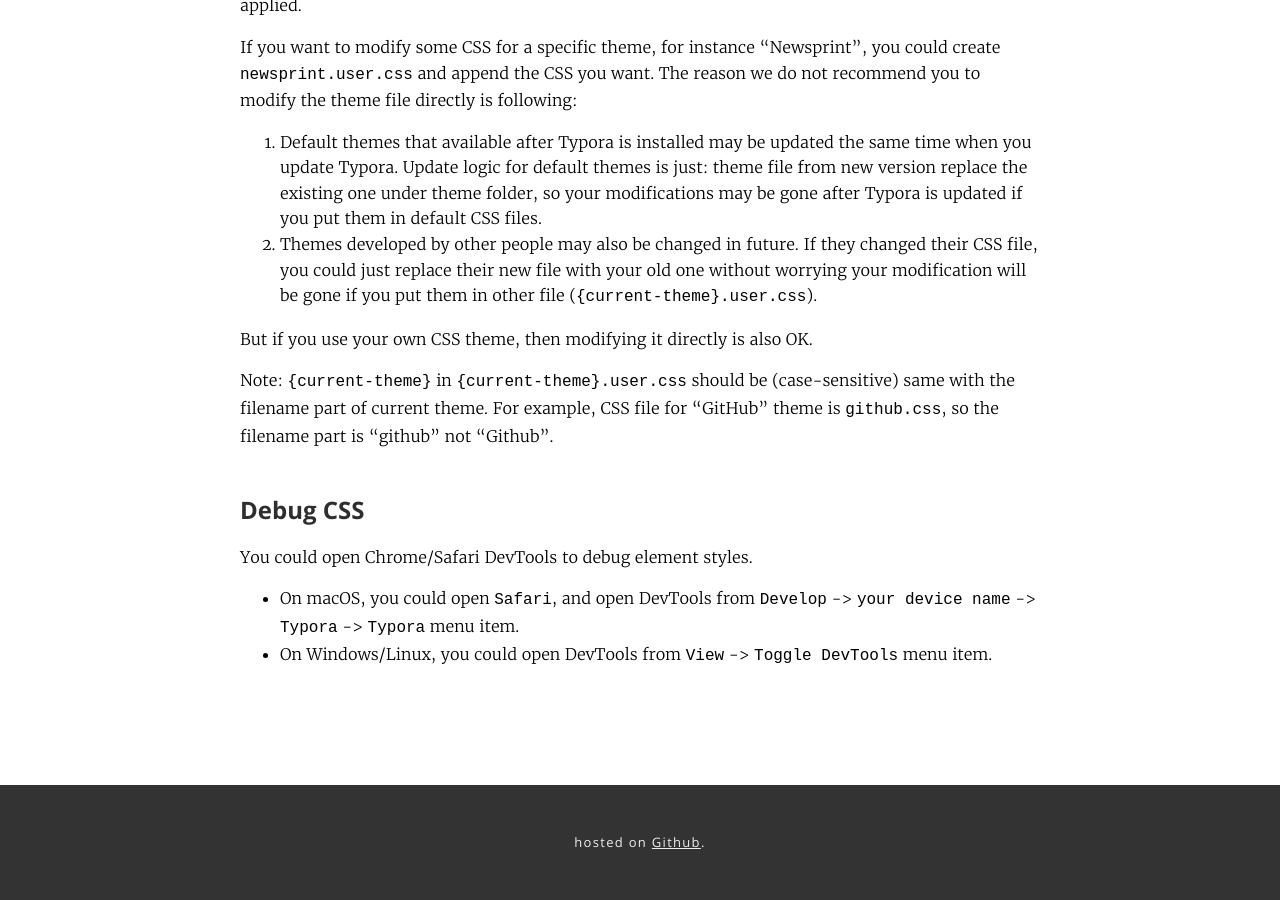
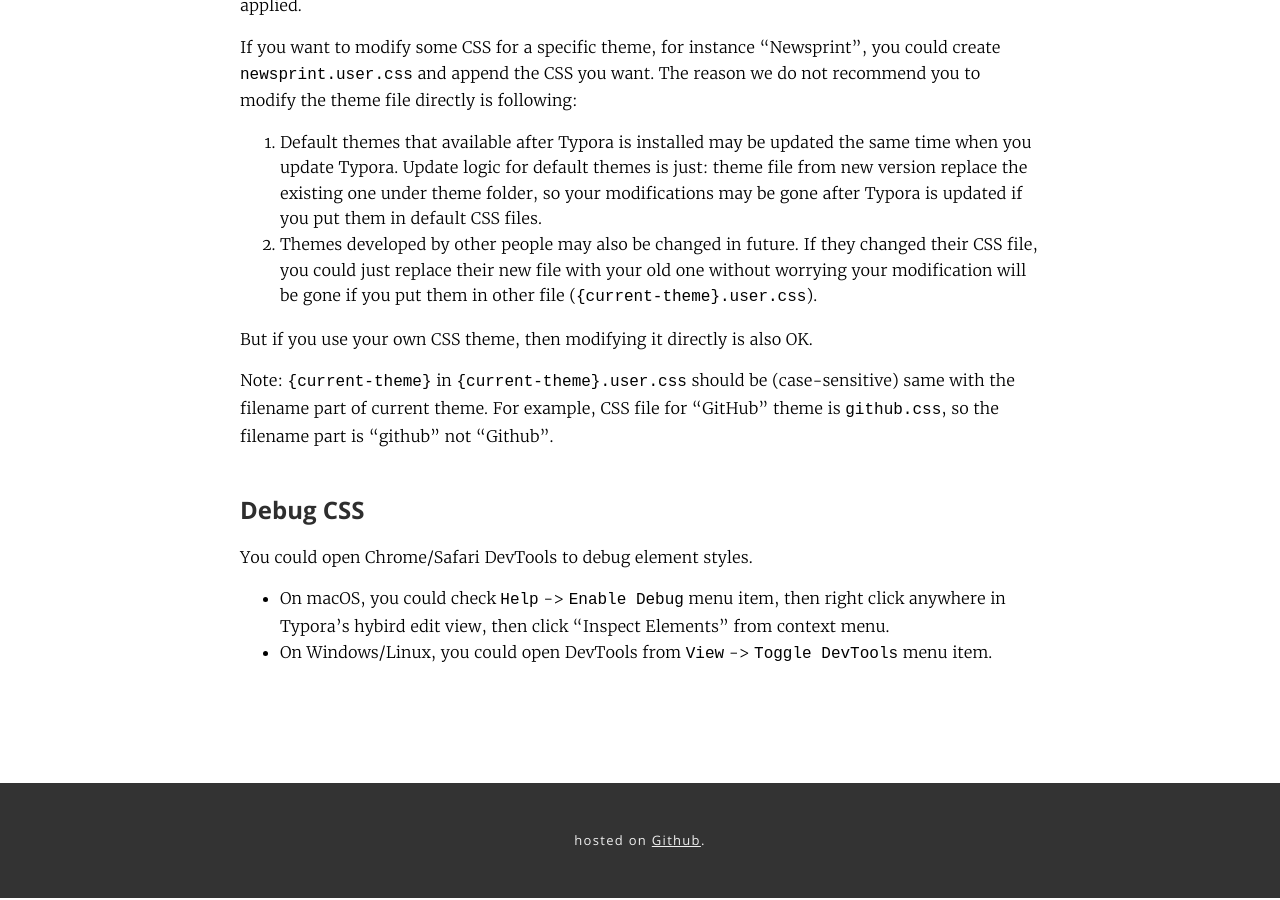
Before and after one commit to typora/support.typora.io, a Jekyll site: the page built from _posts/2016-06-25-Add Custom CSS.md, in a window 1280 px wide and 900 px high, scrolled down 1072 px. Built offline with Jekyll 4.4.1, drawn with Linux system fonts in a browser that asks for light colours; nearby versions of some CDN libraries; library files that are not in the unit come from our copies.

Commit message:
Update 2016-06-25-Add Custom CSS.md

```diff
--- a/_posts/2016-06-25-Add Custom CSS.md
+++ b/_posts/2016-06-25-Add Custom CSS.md
@@ -43,5 +43,5 @@ Note: `{current-theme}` in `{current-theme}.user.css` should be (case-sensitive)
 
 You could open Chrome/Safari DevTools to debug element styles.
 
-- On macOS, you could open `Safari`, and open DevTools from `Develop` -> `your device name` -> `Typora` -> `Typora` menu item.
+- On macOS, you could check `Help` -> `Enable Debug` menu item, then right click anywhere in Typora's hybird edit view, then click "Inspect Elements" from context menu.
 - On Windows/Linux, you could open DevTools from `View` -> `Toggle DevTools` menu item.
```
